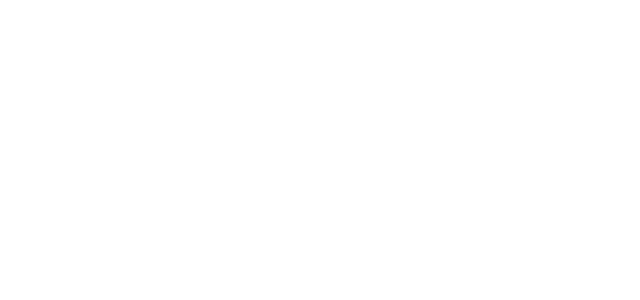
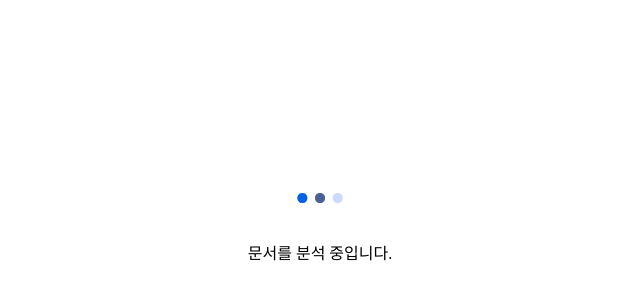
Before and after one commit to yunadada/likelion_LawBot, a React (Vite) app: page /loading in a window 1280 px wide. Before the commit this address had no page. Shown: the part 174-474 px from the top of the page, without its empty margins (320-960 px from the left). Built offline with nearby package versions, Linux system fonts and the light colour scheme; a web font is replaced by a local one.

Commit message:
feat: 분석 진행 상태 표시 UI 구현

```diff
--- a/src/App.jsx
+++ b/src/App.jsx
@@ -5,6 +5,7 @@
 import Home from "./components/Home/Home";
 import Login from "./components/Login/Login";
 import Register from "./components/Register/Register";
+import Loading from "./components/Loading/Loading";
 
 function App() {
   return (
@@ -14,6 +15,7 @@
       <Route path="/register" element={<Register />} />
       <Route path="/dview" element={<DView />} />
       <Route path="/dupload" element={<DUpload />} />
+      <Route path="/loading" element={<Loading />} />
     </Routes>
   );
 }
--- /dev/null
+++ b/src/components/Loading/Loading.css
@@ -0,0 +1,7 @@
+.background {
+  height: 100vh;
+  display: flex;
+  flex-direction: column;
+  align-items: center;
+  justify-content: center;
+}
--- /dev/null
+++ b/src/components/Loading/Loading.jsx
@@ -0,0 +1,13 @@
+import Spinner from "../../assets/spinner.gif";
+import "./Loading.css";
+
+const Loading = () => {
+  return (
+    <div className="background">
+      <img src={Spinner} alt="로딩종..." width="4%"></img>
+      <p>문서를 분석 중입니다.</p>
+    </div>
+  );
+};
+
+export default Loading;
```
Also changed, not shown: src/assets/spinner.gif (added).
